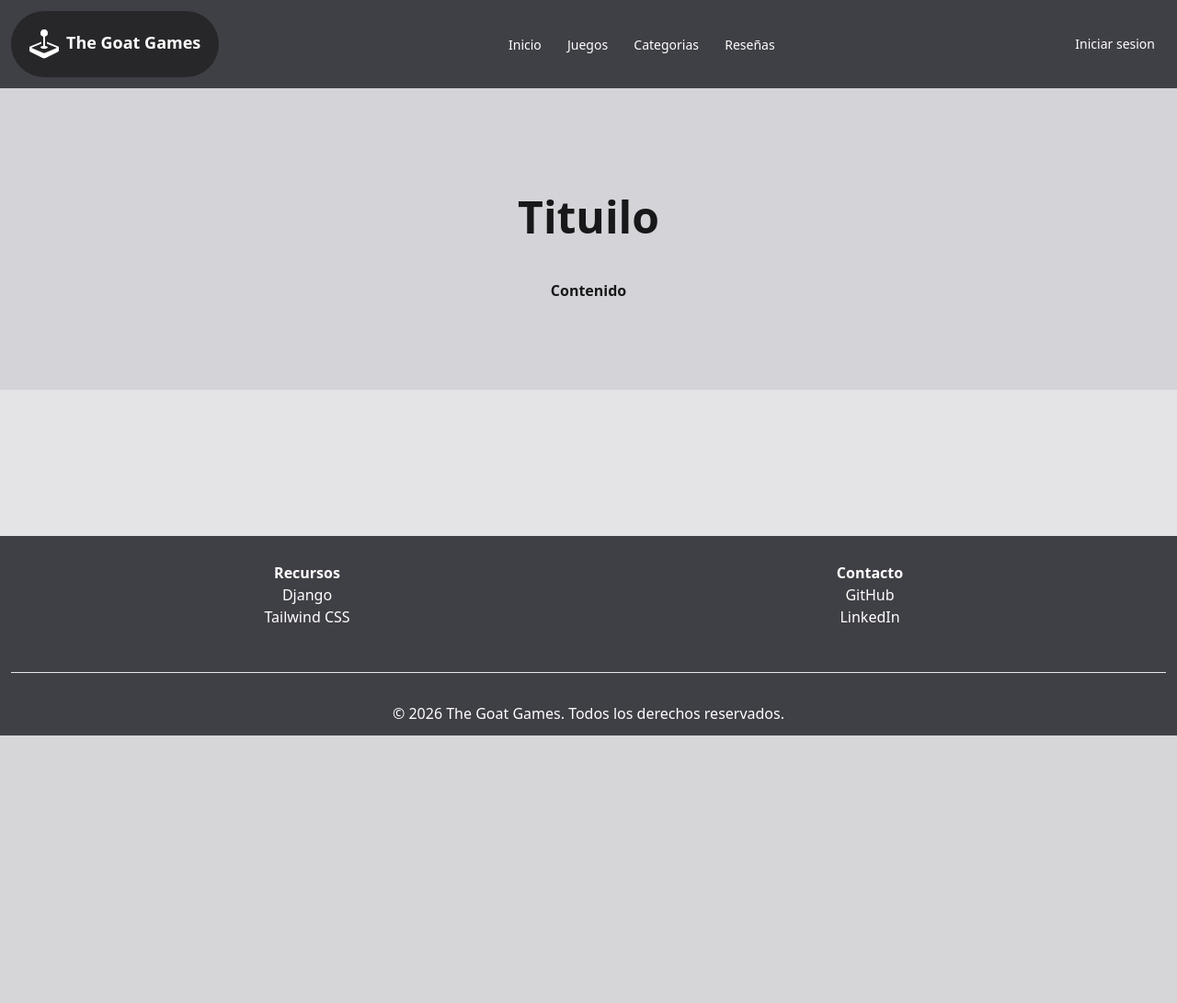
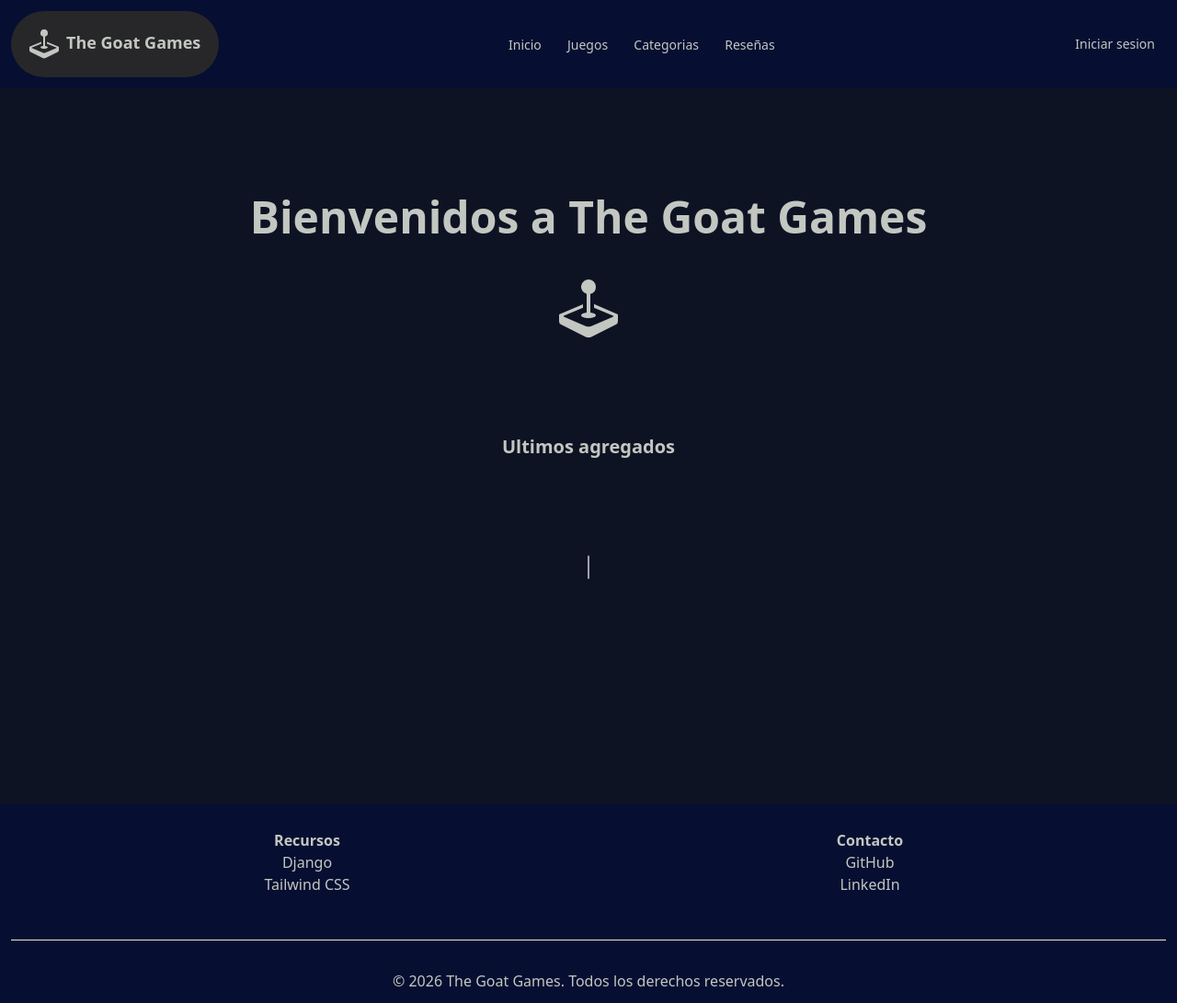
Before and after one commit to sebasMaldonado10/django_videojuegos, a Django app: page / in a window 1280 px wide. Shown: the whole page at 92% size. Before the commit the page ends 800 px from the top, so only its background shows below. Run offline with Django 5.2, Linux system fonts and the light colour scheme; some libraries are stand-ins or nearby versions.

Commit message:
Estilos base, inicio y juegos

```diff
--- a/juegos/templates/juegos/base.html
+++ b/juegos/templates/juegos/base.html
@@ -8,9 +8,9 @@
     <title>{% block title %} {% endblock %}</title>
     <script src="https://cdn.tailwindcss.com"></script>
 </head>
-<body class="flex flex-col min-h-screen bg-zinc-200 text-zinc-900">
+<body class="flex flex-col min-h-screen bg-[#0E1324] text-[#C3C7C1]">
     <header>
-        <nav class="bg-zinc-700 text-white flex justify-between items-center px-3 py-3 max-lg:hidden">
+        <nav class="bg-[#060F31] flex justify-between items-center px-3 py-3 max-lg:hidden">
             <div class="flex items-start">
                 <a href="{% url 'inicio' %}" class="flex rounded-full text-lg font-bold bg-zinc-800 p-5 gap-2">
                     <svg width="32" height="32" fill="currentColor" class="bi bi-joystick" viewBox="0 0 16 16">
@@ -32,11 +32,11 @@
             </div>
         </nav>
     </header>
-    <main class="bg-zinc-200 flex-grow">
+    <main class="bg-[#0E1324] text-[#C3C7C1] flex-grow">
         {% block body %}
         {% endblock %}
     </main>
-    <footer class="bg-zinc-700 text-white text-center p-3 mt-5">
+    <footer class="bg-[#060F31] text-[#C3C7C1] text-center p-3 mt-5">
         <div class="mx-auto w-full max-w-screen-xl p-4 grid grid-cols-2">
             <div>
                 <h2 class="font-semibold">Recursos</h2>
--- a/juegos/templates/juegos/index.html
+++ b/juegos/templates/juegos/index.html
@@ -3,15 +3,49 @@
 {% block title %} Inicio {% endblock %}
 
 {% block body %}
-    <section class="bg-zinc-300 gap-6 px-10 py-24 mb-32 flex flex-col justify-center items-center text-center">
-        <h1 class="font-xl flex text-5xl font-bold p-5">
-            Tituilo
+    <section class="bg-[#0E1324] text-[#C3C7C1] gap-6 px-10 py-24 mb-32 flex flex-col justify-center items-center text-center">
+        <h1 class="flex text-5xl font-bold p-5">
+            Bienvenidos a The Goat Games
         </h1>
+        <svg width="64" height="64" fill="currentColor" class="bi bi-joystick" viewBox="0 0 16 16">
+            <path d="M10 2a2 2 0 0 1-1.5 1.937v5.087c.863.083 1.5.377 1.5.726 0 .414-.895.75-2 .75s-2-.336-2-.75c0-.35.637-.643 1.5-.726V3.937A2 2 0 1 1 10 2"/>
+            <path d="M0 9.665v1.717a1 1 0 0 0 .553.894l6.553 3.277a2 2 0 0 0 1.788 0l6.553-3.277a1 1 0 0 0 .553-.894V9.665c0-.1-.06-.19-.152-.23L9.5 6.715v.993l5.227 2.178a.125.125 0 0 1 .001.23l-5.94 2.546a2 2 0 0 1-1.576 0l-5.94-2.546a.125.125 0 0 1 .001-.23L6.5 7.708l-.013-.988L.152 9.435a.25.25 0 0 0-.152.23"/>
+        </svg>
 
-        <article>
-            <p class="font-semibold">
-                Contenido
-            </p>
+        <h2 class="font-semibold text-xl py-20">
+            Ultimos agregados
+        </h2>
+
+        <article class="border border-zinc-400 shadow-lg rounded-lg bg-[#060F31] text-[#C3C7C1] py-3" >
+            {% for juego in juegos %}
+                {% if juego.activo%}
+                    <div class="p-5">
+                        <h4 class="font-bold flex justify-center bg-zinc-50 p-2 mb-5 rounded-md"> {{ juego.titulo }} </h4>
+                        <p>{{ juego.descripcion }}</p>
+                        <p><b>Lanzamiento:</b> {{ juego.fecha_de_lanzamiento }}</p>
+
+                        {% if juego.imagen %}
+                            <img src="{{ juego.imagen.url }}" alt="Imagen del juego" class="w-full h-auto mt-3 rounded-md">
+                        {% else %}
+                            <p class="text-sm text-gray-500 mt-3">No hay imagen disponible</p>
+                        {% endif %}
+                    </div>
+                    <div class="flex flex-col justify-between items-start gap-1 px-3 py-1">
+                        <a href="#" class="w-fit text-xs px-5 py-2 bg-zinc-500 text-white rounded rounded-3xl hover:bg-orange-600">{{ juego.categoria }}</a>
+                        <a href="#" class="w-fit text-xs px-5 py-2 bg-zinc-500 text-white rounded rounded-3xl hover:bg-orange-600">{{ juego.modo_juego }}</a>
+                        <a href="#" class="w-fit text-xs px-5 py-2 bg-zinc-500 text-white rounded rounded-3xl hover:bg-orange-600">{{ juego.modelo_negocio }}</a>
+                        <a href="#" class="w-fit text-xs px-5 py-2 bg-zinc-500 text-white rounded rounded-3xl hover:bg-orange-600">{{ juego.desarrolladora }}</a>
+                    </div>
+                    <div class="flex gap-3 m-2 justify-end">
+                        <a href="{% url 'editarJuego' juego.id %}" class="flex w-fit p-2 rounded-lg bg-zinc-200">
+                        Editar
+                        </a>
+                        <a href="{% url 'borrarJuego' juego.id %}" class="flex w-fit p-2 rounded-lg bg-red-200">
+                            Borrar
+                        </a>
+                    </div>
+                {% endif %}
+            {% endfor %}
         </article>
 
     </section>
```
Also changed, not shown: juegos/templates/juegos/juegos.html (+14 -14 lines).
